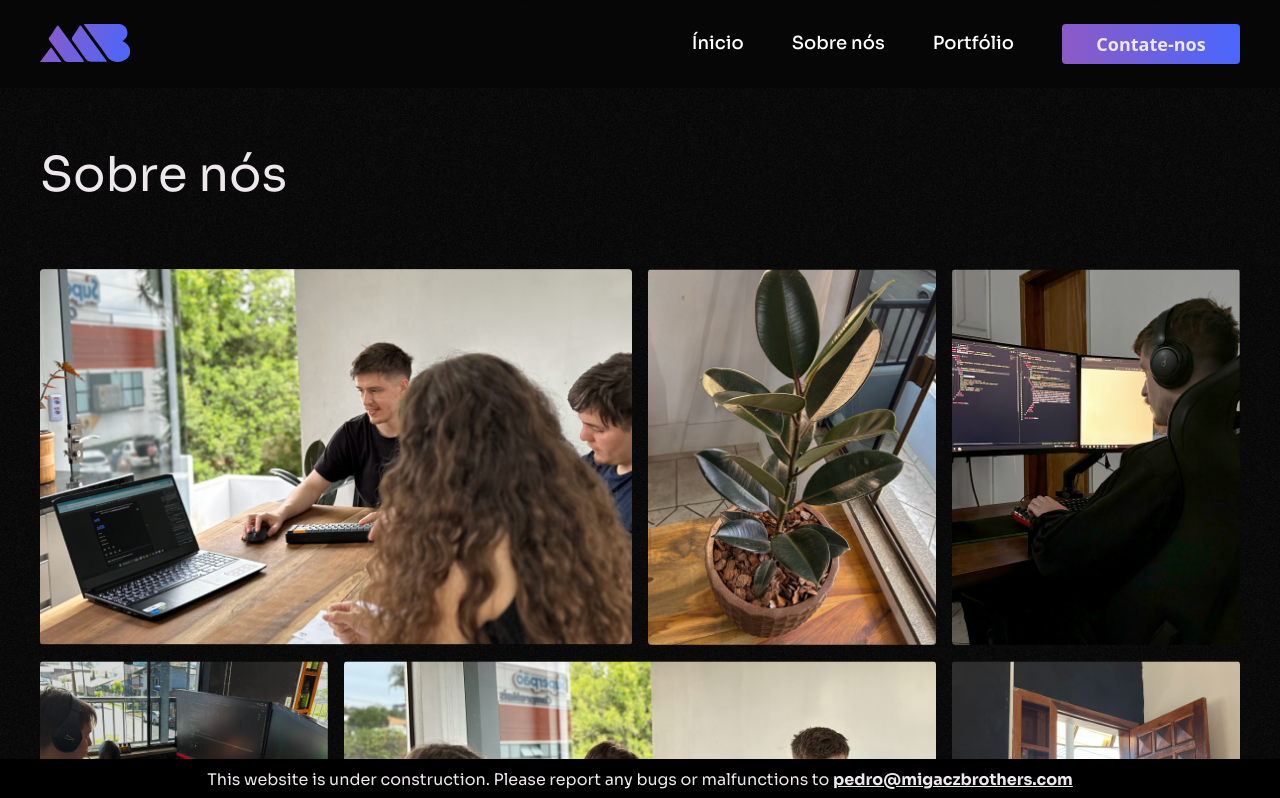
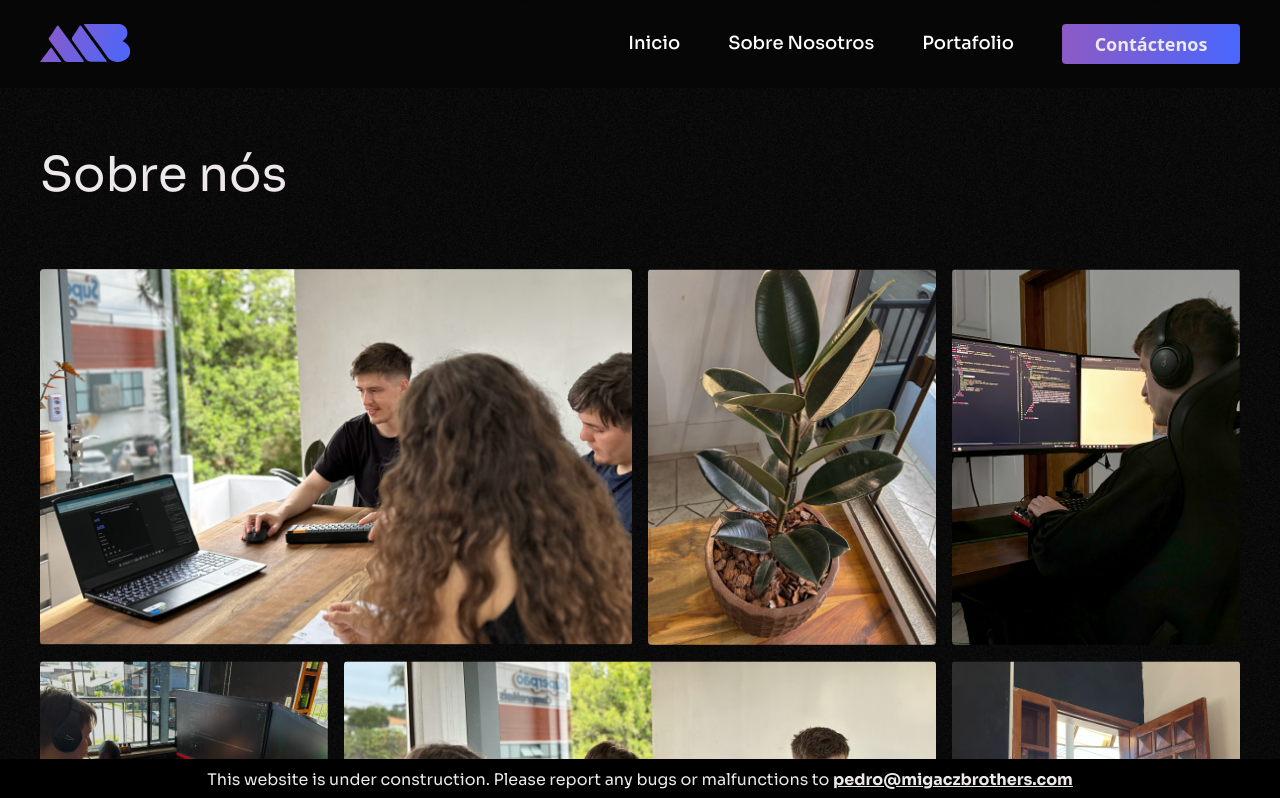
Before and after one commit to Migacz-Brothers/migacz-brothers, a Next.js app: page /es/about in a window 1280 px wide. Shown: the top 798 px of the page. Built offline with nearby package versions, Linux system fonts and the light colour scheme.

Commit message:
add navbar and footer in spanish @es/about

```diff
--- a/app/es/about/page.tsx
+++ b/app/es/about/page.tsx
@@ -9,11 +9,11 @@ export default function AboutUs() {
   return (
     <div className='light-noise-background'>
       <Navbar
-        basePath='/pt'
-        homeButton='Ínicio'
-        aboutUsButton='Sobre nós'
-        portfolioButton='Portfólio'
-        contactButton='Contate-nos'
+        basePath='es'
+        homeButton='Inicio'
+        aboutUsButton='Sobre Nosotros'
+        portfolioButton='Portafolio'
+        contactButton='Contáctenos'
       />
       <main>
         <AboutUsHero title='Sobre nós' />
@@ -36,10 +36,11 @@ export default function AboutUs() {
         <Team title='A Equipe' />
       </main>
       <Footer
-        homeButton='Ínicio'
-        aboutUsButton='Sobre nós'
-        portfolioButton='Portfólio'
-        contactUsButton='Contate-nos'
+        basePath='es'
+        homeButton='Inicio'
+        aboutUsButton='Sobre nosotros'
+        portfolioButton='Portafolio'
+        contactUsButton='Contáctenos'
       />
     </div>
   );
```
